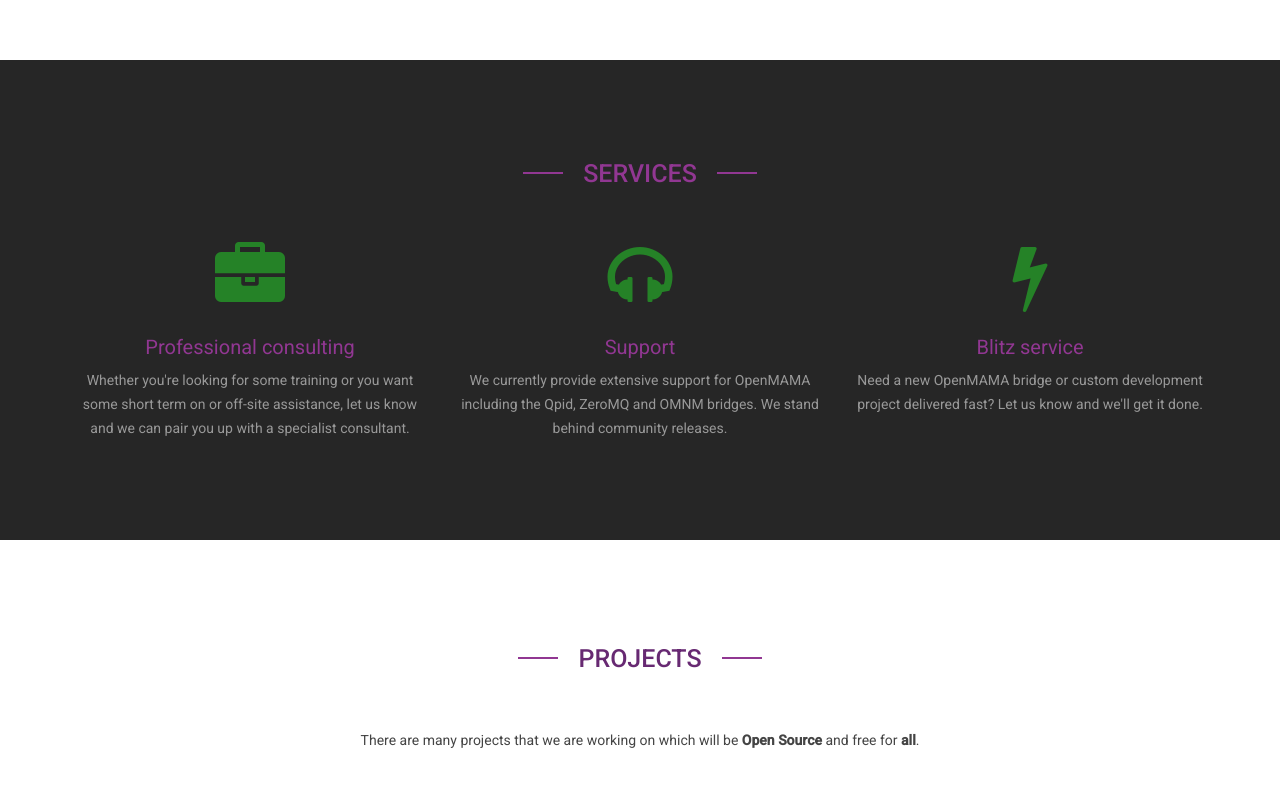
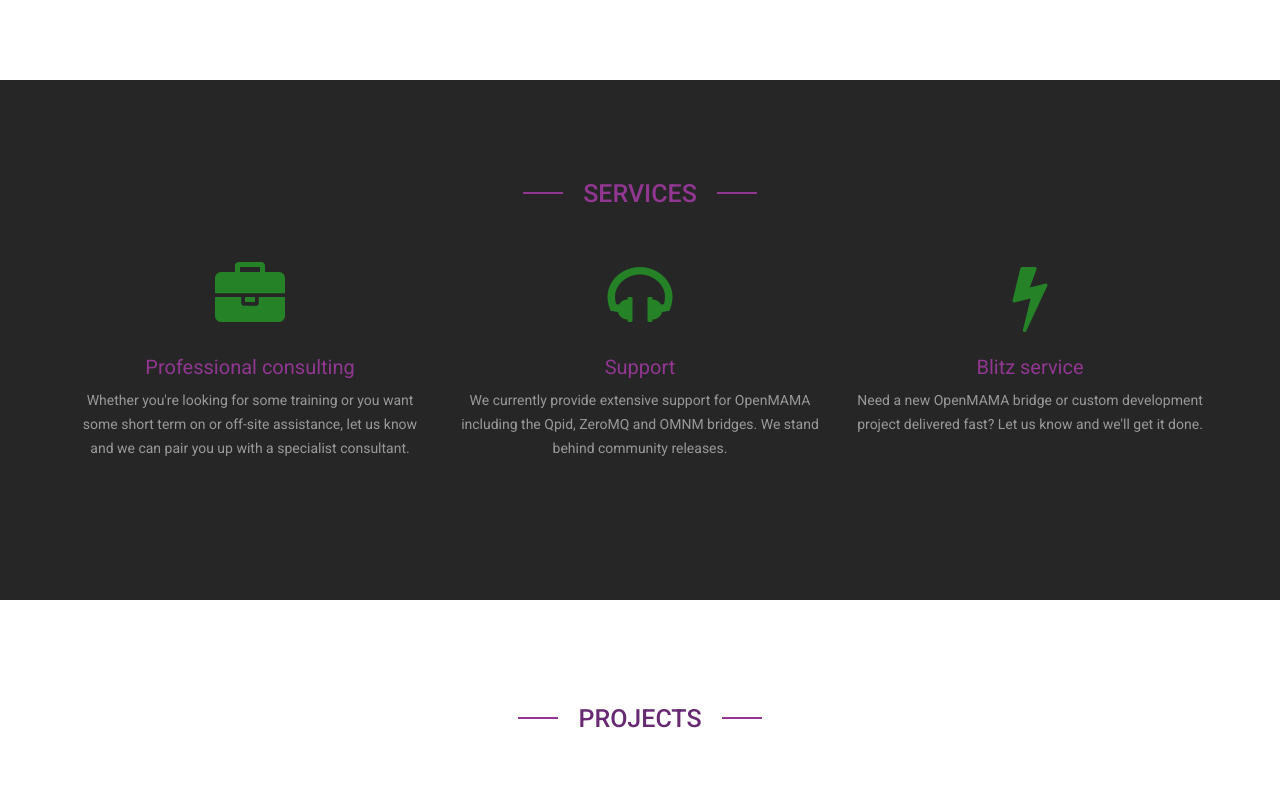
Before and after one commit to cascadium/cascadium.github.io, a plain HTML site: page index.html in a window 1280 px wide. Shown: the part 1541-2326 px from the top of the page. Drawn offline with nearby package versions, Linux system fonts and the light colour scheme.

Commit message:
Corrected some layout issues on mobile

```diff
--- a/index.html
+++ b/index.html
@@ -96,7 +96,7 @@
                         <b>based on their merits rather than their stickiness.</b>
                     </p>
                 </div>
-                <div class="col-md-4 col">
+                <div class="col-md-4 col" style="padding-bottom: 20px;">
                     <div class="block text-center wow fadeInLeft" data-wow-delay=".3s">
                         <ul>
                             <li>
@@ -127,7 +127,7 @@
                         </ul>
                     </div>
                 </div>
-                <div class="col-md-4 col">
+                <div class="col-md-4 col" style="padding-bottom: 20px;">
                     <div class="block text-center wow zoomIn" data-wow-delay=".3s">
                         <ul>
                             <li>
@@ -165,7 +165,7 @@
                         </ul>
                     </div>
                 </div>
-                <div class="col-md-4 col">
+                <div class="col-md-4 col" style="padding-bottom: 20px;">
                     <div class="block text-center wow fadeInRight" data-wow-delay=".3s">
                         <ul>
                             <li>
@@ -218,7 +218,7 @@
                 </div>
             </div>
             <div class="row">
-                <div class="col-md-4 col-xs-6 col-sm-6">
+                <div class="col-md-4" style="padding-bottom: 40px;">
                     <div class="feature-block text-center">
                         <div class="icon-box">
                             <i class="fa fa-briefcase fa-5x"></i>
@@ -230,8 +230,8 @@
                         </p>
                     </div>
                 </div>
-                <div class="col-md-4 col-xs-6 col-sm-6">
-                    <div class="feature-block text-center">
+                <div class="col-md-4">
+                    <div class="feature-block text-center" style="padding-bottom: 40px;">
                         <div class="icon-box">
                             <i class="fa fa-headphones fa-5x"></i>
                         </div>
@@ -241,8 +241,8 @@
                         </p>
                     </div>
                 </div>
-                <div class="col-md-4 col-xs-6 col-sm-6">
-                    <div class="feature-block text-center">
+                <div class="col-md-4">
+                    <div class="feature-block text-center" style="padding-bottom: 40px;">
                         <div class="icon-box">
                             <i class="fa fa-bolt fa-5x"></i>
                         </div>
```
